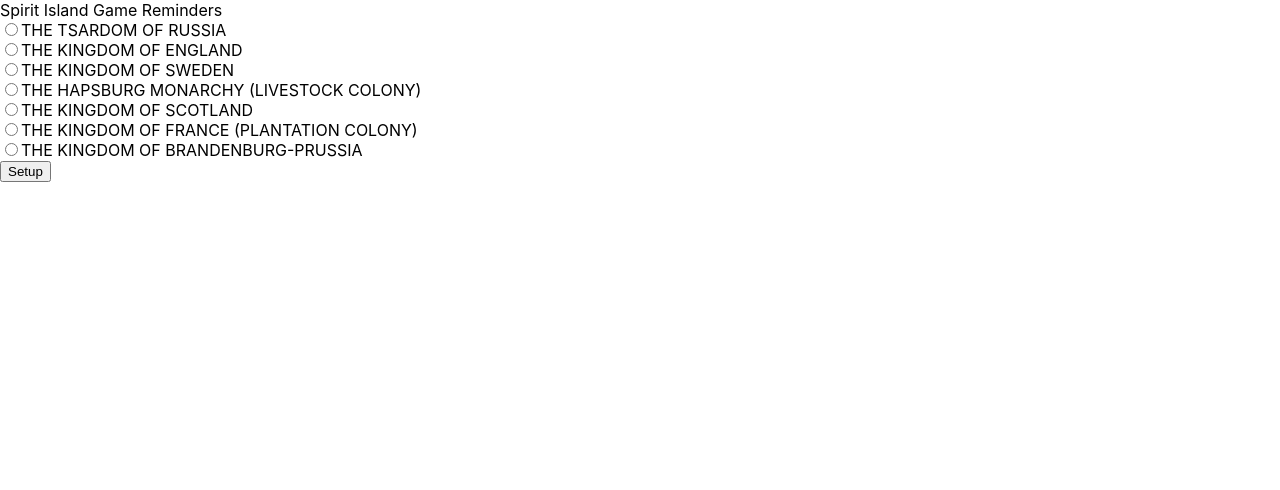
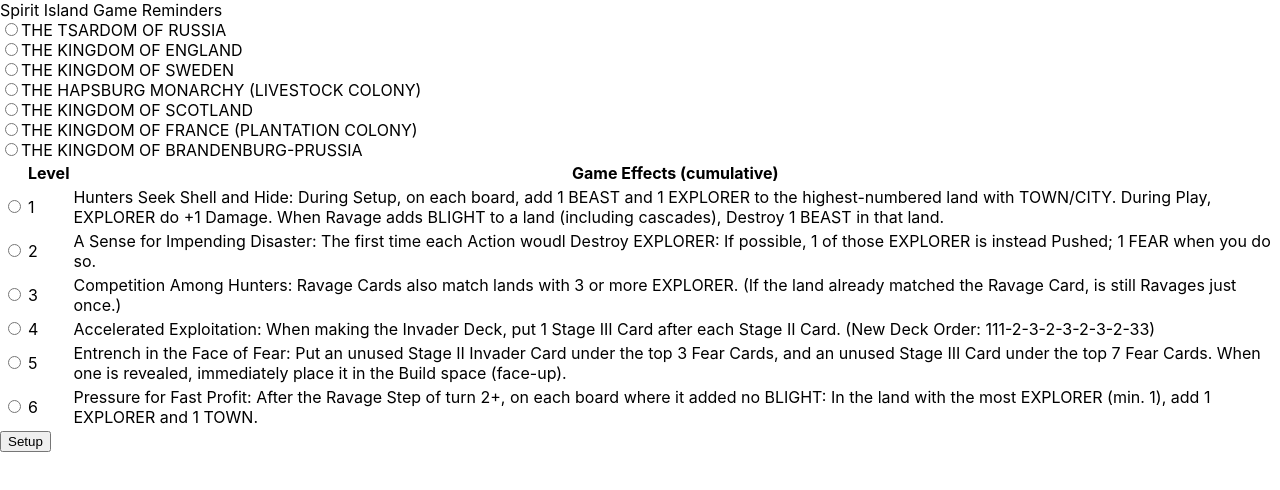
Before and after one commit to khapeterk/SpiritIslandAdversaryReminder, a React (Create React App) app: page / in a window 1280 px wide. Shown: the top 490 px of the page. Built offline with nearby package versions, Linux system fonts and the light colour scheme.

Commit message:
finish home page and setup page
Co-authored-by: khapeterk <khapeterk@users.noreply.github.com>

```diff
--- a/src/App.js
+++ b/src/App.js
@@ -8,27 +8,93 @@
   const phaseContents = phases.map(phase => phase.content);
   const adversaryNames = adversaries.map(adversary => adversary.name);
   const [currentIndex, setCurrentIndex] = useState(0);
-  const incrementIndex = () => { setCurrentIndex(currentIndex === phaseNames.length - 1 ? 0 : currentIndex + 1) }
-  const decrementIndex = () => { setCurrentIndex(currentIndex === 0 ? phaseNames.length - 1 : currentIndex - 1) }
+  const [currentLevel, setCurrentLevel] = useState(0);
+  const [currentAdversary, setCurrentAdversary] = useState(0);
+  const incrementIndex = () => { setCurrentIndex(currentIndex === phaseNames.length - 1 ? 0 : currentIndex + 1) };
+  const decrementIndex = () => { setCurrentIndex(currentIndex === 0 ? phaseNames.length - 1 : currentIndex - 1) };
   const [currentAppIndex, setCurrentAppIndex] = useState(0);
   const countAppPages = 3;
-  const incrementAppIndex = () => { setCurrentAppIndex(currentAppIndex === countAppPages - 1 ? 0 : currentAppIndex + 1) }
+  const incrementAppIndex = () => { setCurrentAppIndex(currentAppIndex === countAppPages - 1 ? 0 : currentAppIndex + 1) };
+  const decrementAppIndex = () => { setCurrentAppIndex(currentAppIndex === countAppPages - 1 ? 0 : currentAppIndex - 1) };
+  const onClickLevel = (e) => { setCurrentLevel(e.target.value) };
+  const onClickAdversary = (e) => { setCurrentAdversary(e.target.value) };
+  const adversarySetup = {
+    "THE TSARDOM OF RUSSIA": [1, 4, 5],
+    "THE KINGDOM OF ENGLAND": [2, 3, 4, 6],
+    "THE KINGDOM OF SWEDEN": [2, 4, 6],
+    "THE HAPSBURG MONARCHY (LIVESTOCK COLONY)": [2, 3, 5],
+    "THE KINGDOM OF SCOTLAND": [1, 2, 4],
+    "THE KINGDOM OF FRANCE (PLANTATION COLONY)": [1, 2, 3],
+    "THE KINGDOM OF BRANDENBURG-PRUSSIA": [1],
+  }
+
+  if (adversaries[currentAdversary].name == "THE KINGDOM OF BRANDENBURG-PRUSSIA" && currentLevel > 1) {
+    adversarySetup[adversaries[currentAdversary].name].push(currentLevel)
+  }
+
+  const displayLevels = adversarySetup[adversaries[currentAdversary].name].filter(level => level <= currentLevel)
   const renderPage = () => {
     if (currentAppIndex === 0) return (
       <div>
         <header>Spirit Island Game Reminders</header>
-        <div style={{display: 'flex', flexDirection: 'column'}}>
-          {adversaryNames.map((adversary) => <RadioButton group="adversary" value={adversary} />)}
+        <div style={{ display: 'flex', flexDirection: 'column' }}>
+          {adversaryNames.map((adversary, index) => <RadioButtonWithKey onClick={onClickAdversary} group="adversary" value={index} name={adversary} index={index} />)}
         </div>
+        <table>
+          <thead>
+            <tr>
+              <th></th>
+              <th>Level</th>
+              <th>Game Effects (cumulative)</th>
+            </tr>
+          </thead>
+          <tbody>
+            <tr>
+              <td><RadioButton onClick={onClickLevel} group="level" value="1" /></td>
+              <td>1</td>
+              <td>{adversaries[currentAdversary].Level["1"]["Game Effects"]}</td>
+            </tr>
+            <tr>
+              <td><RadioButton onClick={onClickLevel} group="level" value="2" /></td>
+              <td>2</td>
+              <td>{adversaries[currentAdversary].Level["2"]["Game Effects"]}</td>
+            </tr>
+            <tr>
+              <td><RadioButton onClick={onClickLevel} group="level" value="3" /></td>
+              <td>3</td>
+              <td>{adversaries[currentAdversary].Level["3"]["Game Effects"]}</td>
+            </tr>
+            <tr>
+              <td><RadioButton onClick={onClickLevel} group="level" value="4" /></td>
+              <td>4</td>
+              <td>{adversaries[currentAdversary].Level["4"]["Game Effects"]}</td>
+            </tr>
+            <tr>
+              <td><RadioButton onClick={onClickLevel} group="level" value="5" /></td>
+              <td>5</td>
+              <td>{adversaries[currentAdversary].Level["5"]["Game Effects"]}</td>
+            </tr>
+            <tr>
+              <td><RadioButton onClick={onClickLevel} group="level" value="6" /></td>
+              <td>6</td>
+              <td>{adversaries[currentAdversary].Level["6"]["Game Effects"]}</td>
+            </tr>
+
+          </tbody>
+        </table>
         <button onClick={incrementAppIndex}>Setup</button>
       </div>)
     if (currentAppIndex === 1) return (<div>
       <header>Setup</header>
+      <div>Adversary Name: {adversaries[currentAdversary].name} </div>
+      <div>Current Level: {currentLevel} </div>
       <ul>
         <li>Put Disease in Land #2</li>
         <li>Put Beast in lowest numbered land without setup symbol</li>
+        {displayLevels.map((level, index) => <li key={index}>{adversaries[currentAdversary].Level[level]["Game Effects"]}</li>)}
       </ul>
       <button onClick={incrementAppIndex}>Start Game</button>
+      <button onClick={decrementAppIndex}>Back</button>
     </div>)
     if (currentAppIndex === 2) return (
       <div>
@@ -60,12 +126,22 @@
   )
 }
 
+function RadioButtonWithKey(props) {
+  const { group, name, value, index } = props;
+  return (
+    <div key={index}>
+      <input type="radio" id={name} name={group} value={value} onClick={props.onClick} />
+      <label htmlFor={name}>{name}</label>
+    </div>
+  )
+}
+
 function RadioButton(props) {
-  const { group, value } = props;
+  const { group, name, value } = props;
   return (
     <div>
-      <input type="radio" id={value} name={group} value={value} />
-      <label for={value}>{value}</label>
+      <input type="radio" id={name} name={group} value={value} onClick={props.onClick} />
+      <label htmlFor={name}>{name}</label>
     </div>
   )
 }
```
